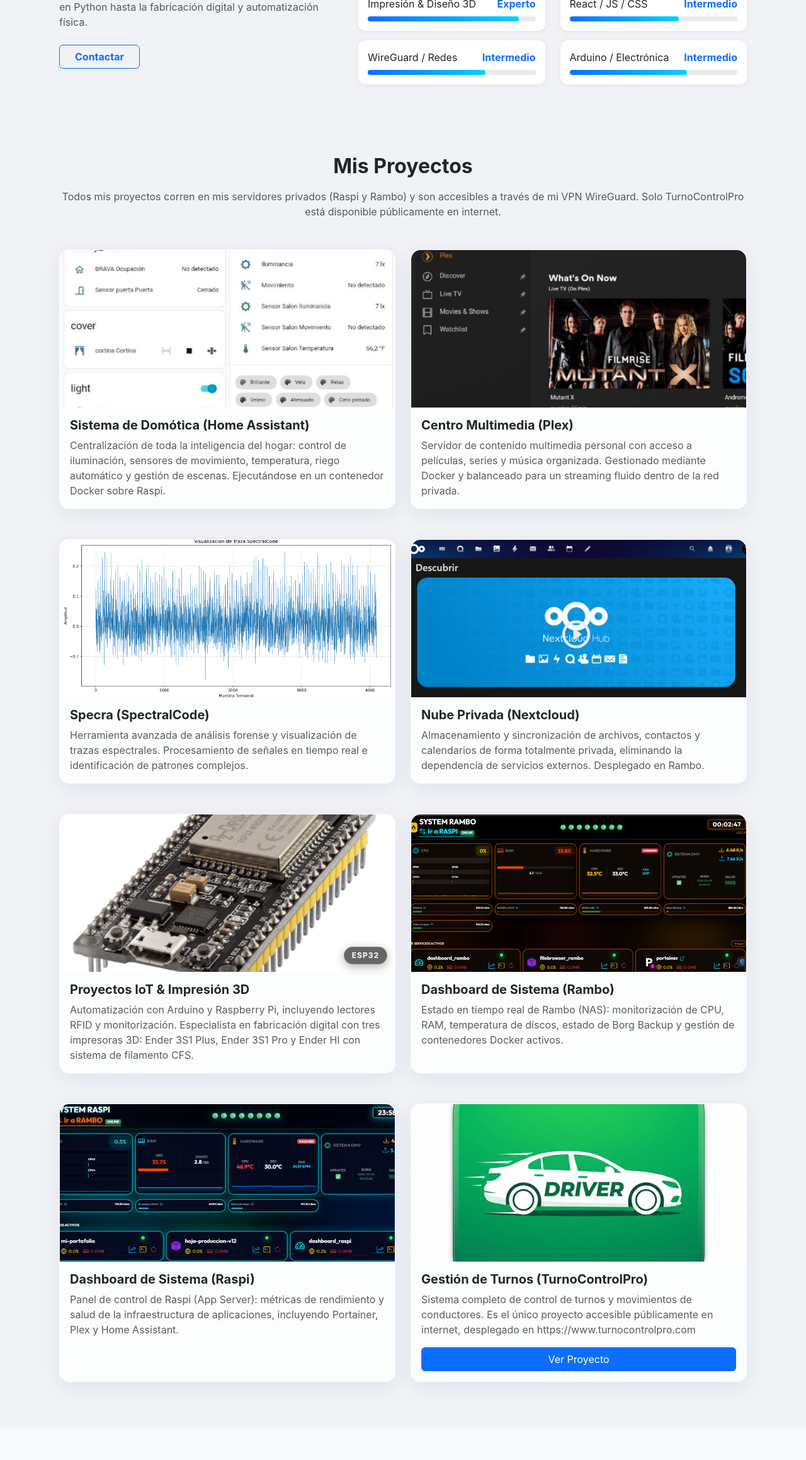
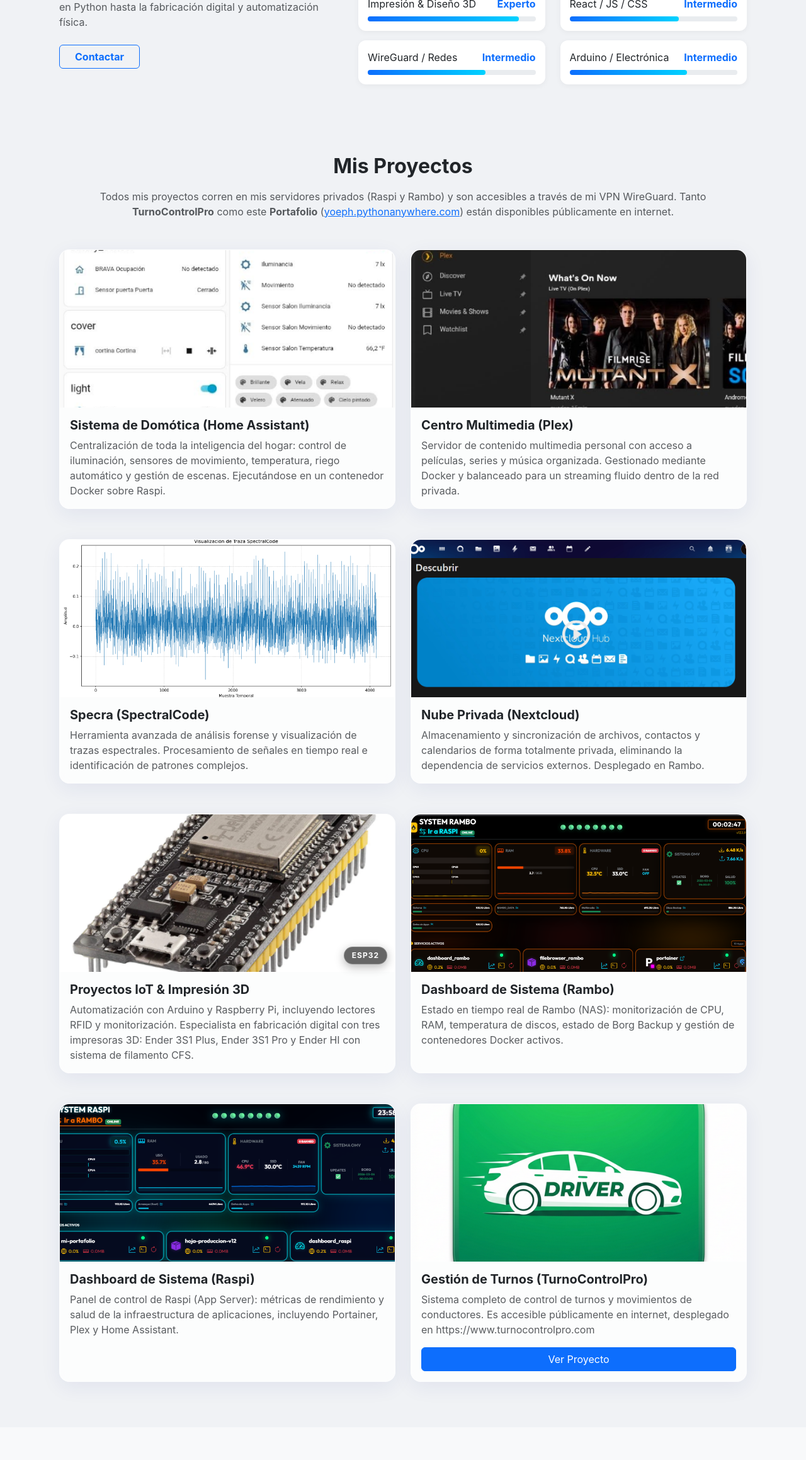
Before and after one commit to biguell/mi-portafolio, a React (Create React App) app: page / in a window 1280 px wide. Shown: the part 726-3044 px from the top of the page at 63% size. Built offline with nearby package versions, Linux system fonts and the light colour scheme.

Commit message:
Actualizar mención de proyectos accesibles públicamente

```diff
--- a/src/App.js
+++ b/src/App.js
@@ -63,7 +63,7 @@
     },
     {
       title: 'Gestión de Turnos (TurnoControlPro)',
-      description: 'Sistema completo de control de turnos y movimientos de conductores. Es el único proyecto accesible públicamente en internet, desplegado en https://www.turnocontrolpro.com',
+      description: 'Sistema completo de control de turnos y movimientos de conductores. Es accesible públicamente en internet, desplegado en https://www.turnocontrolpro.com',
       link: 'https://www.turnocontrolpro.com',
       image: turnoIcon
     }
@@ -171,7 +171,10 @@
         <section id="projects" className="py-5">
           <div className="container px-4">
             <h2 className="fw-bold text-center mb-3">Mis Proyectos</h2>
-            <p className="text-center text-muted mb-5">Todos mis proyectos corren en mis servidores privados (Raspi y Rambo) y son accesibles a través de mi VPN WireGuard. Solo TurnoControlPro está disponible públicamente en internet.</p>
+            <p className="text-center text-muted mb-5">
+              Todos mis proyectos corren en mis servidores privados (Raspi y Rambo) y son accesibles a través de mi VPN WireGuard.
+              Tanto <strong>TurnoControlPro</strong> como este <strong>Portafolio</strong> (<a href="https://yoeph.pythonanywhere.com/" target="_blank" rel="noopener noreferrer">yoeph.pythonanywhere.com</a>) están disponibles públicamente en internet.
+            </p>
             <div className="row g-4">
               {projects.map((project, index) => (
                 <ProjectCard
```
